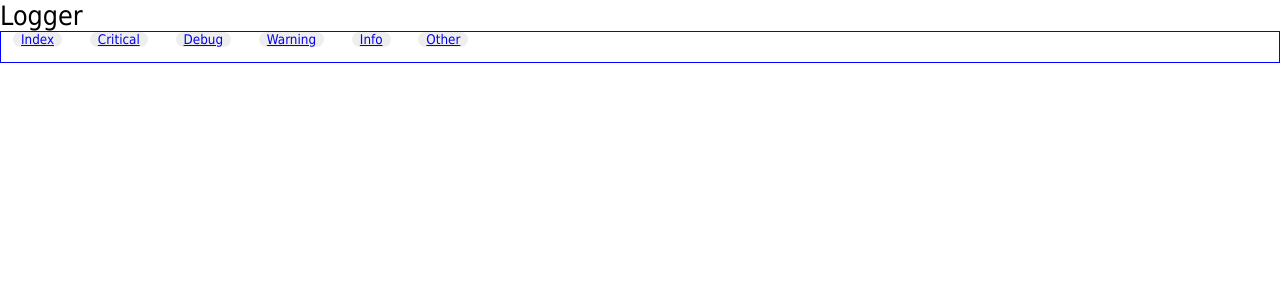
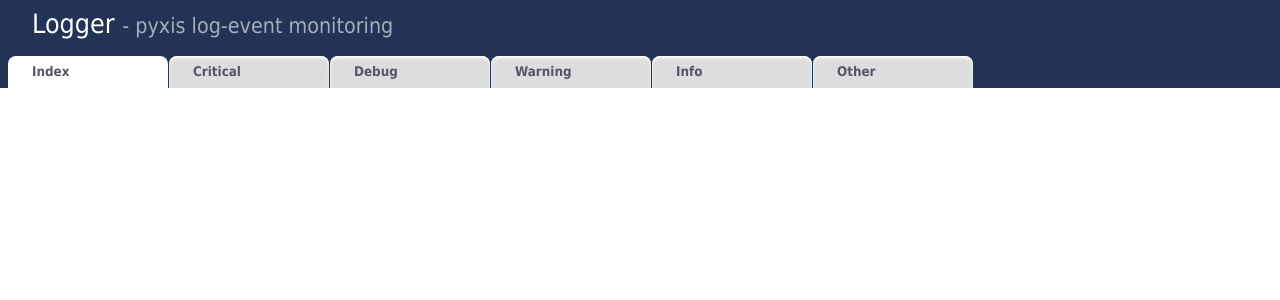
Before and after one commit to CEduStartup/Pyxis, a Django app: template logger/templates/index.html in a window 1280 px wide. Shown: the top 300 px of the page. Run offline with Django 3.2, Linux system fonts and the light colour scheme; the template is opened without the code that fills it, so the values that code supplies are empty; some libraries are stand-ins or nearby versions.

Commit message:
logger server

```diff
--- a/logger/server.py
+++ b/logger/server.py
@@ -95,7 +95,7 @@ def main():
     queue = Queue.Queue()
 
     server = tornado.httpserver.HTTPServer(Application(queue))
-    server.listen(9998)
+    server.listen(9997)
 
     ioloop = tornado.ioloop.IOLoop.instance()
     autoreload.start(ioloop)
--- a/logger/static/css/main.css
+++ b/logger/static/css/main.css
@@ -5,12 +5,76 @@ body, div, td, div, p {
     font-size: 10pt;
 }
 
+.none {
+    display: none;
+}
+
 header h1 {
     font-weight: normal;
 }
 
-.none {
-    display: none;
+header#primary {
+    height: 56px;
+    padding: 8px 0 0 32px;
+    background: #235;
+}
+
+header#primary h1 {
+    color: #fff;
+}
+
+header#primary span {
+    font-size:80%;
+    opacity: .6;
+}
+
+body > section {
+  position: absolute;
+  width: 100%;
+  opacity: 0;
+}
+body > section.current {
+  opacity: 1;
+}
+
+nav#tabs ul {
+  width: 100%;
+  height: 32px;
+  background: #fff;
+  padding-left: 8px;
+  background: #235;
+  margin-bottom: 16px;
+}
+
+nav#tabs ul li {
+  display: block;
+  float: left;
+  height: 32px;
+  width: 160px;
+  padding:8px 4px 0 16px;
+  margin-right: 1px;
+  -moz-border-radius-topleft: 8px;
+  -moz-border-radius-topright: 8px;
+  -webkit-border-top-left-radius: 8px;
+  -webkit-border-top-right-radius: 8px;
+  border-top-left-radius: 8px;
+  border-top-right-radius: 8px;
+  background: #ddd;
+  -moz-box-shadow: inset 0px 2px 3px #fff;
+  -webkit-box-shadow: inset 0px 2px 3px #fff;
+  box-shadow: inset 0px 2px 3px #fff;
+}
+
+nav#tabs ul li.current {
+  background: #fff;
+  box-shadow: none
+}
+
+nav#tabs ul li a {
+  padding: 8px;
+  text-decoration: none;
+  font-weight:bold;
+  color: #556;
 }
 
 div.log_event {
@@ -36,8 +100,11 @@ div.log_event span.log_time {
 
 div.log_event span.log_type {
   float: left;
-  width: 130px;
+  width: 140px;
   font-weight: bold;
+  font-size: 80%;
+  opacity: 0.3;
+  padding-top: 2px;
 }
 
 div.log_event span.log_message {
--- a/logger/templates/index.html
+++ b/logger/templates/index.html
@@ -8,45 +8,10 @@
     <script src="/static/js/vendor/backbone.js"></script>
     <script src="/static/js/main.js"></script>
     <link href="/static/css/main.css" rel="stylesheet">
-    <style>
-    body > section {
-      position: absolute;
-      width: 100%;
-      opacity: 0;
-    }
-    body > section.current {
-      opacity: 1;
-    }
-
-    nav#tabs ul {
-      width: 100%;
-      height: 32px;
-      background: #fff;
-      border: 1px solid blue;
-    }
-
-    nav#tabs ul li {
-      display: inline;
-      margin:12px;
-      -moz-border-radius: 16px;
-      -webkit-border-radius: 16px;
-      border-radius: 16px;
-      background: #eee;
-    }
-
-    nav#tabs ul li.current {
-      font-weight:bold;
-    }
-
-    nav#tabs ul li a {
-      padding: 8px;
-    }
-
-    </style>
   </head>
   <body>
     <header id="primary">
-      <h1>Logger</h1>
+      <h1>Logger <span>- pyxis log-event monitoring</span></h1>
     </header>
     <nav id='tabs'>
       <ul>
@@ -71,7 +36,7 @@
     <script type="text/javascript">
     $(function() {
 
-      var TabsState = Backbone.Model.extend({
+      /*var TabsState = Backbone.Model.extend({
         defaults: {
           'critical': 0,
           'warning':  0,
@@ -81,7 +46,7 @@
         }
       });
 
-      var tabsState = TabsState();
+      var tabsState = TabsState();*/
 
       var Controller = Backbone.Router.extend({
         routes: {
@@ -133,6 +98,9 @@
         if (!section) section = MAP_LEVELS['other'];
 
         section.prepend(render_item);
+        while (section.children().length > 100) {
+          section.children().last().remove();
+        }
 
         console.log(event.type + ':' + event.level);
       });
--- a/shared/events/EventManager.py
+++ b/shared/events/EventManager.py
@@ -140,7 +140,7 @@ class GEventSender(EventSender):
     queue = None
 
     def __init__(self, *args, **kwargs):
-        SimpleEventSender.__init__(self, *args, **kwargs)
+        EventSender.__init__(self, *args, **kwargs)
         self.queue = Queue()
         gevent.spawn(self.process_queue)
 
```
